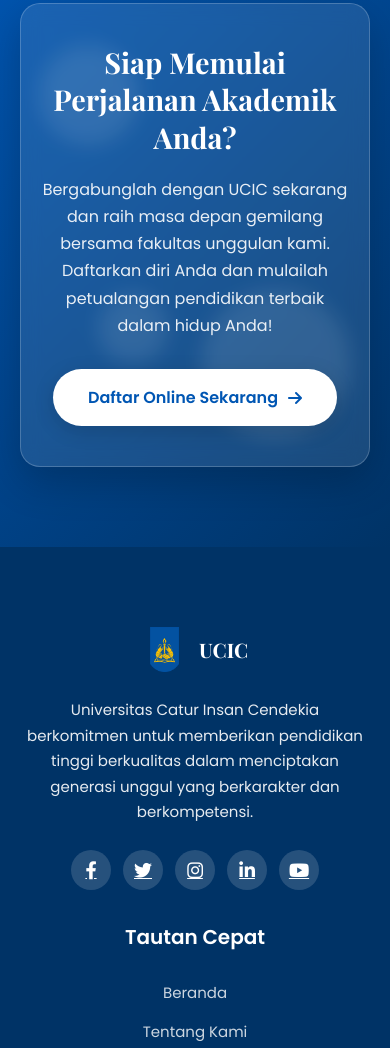
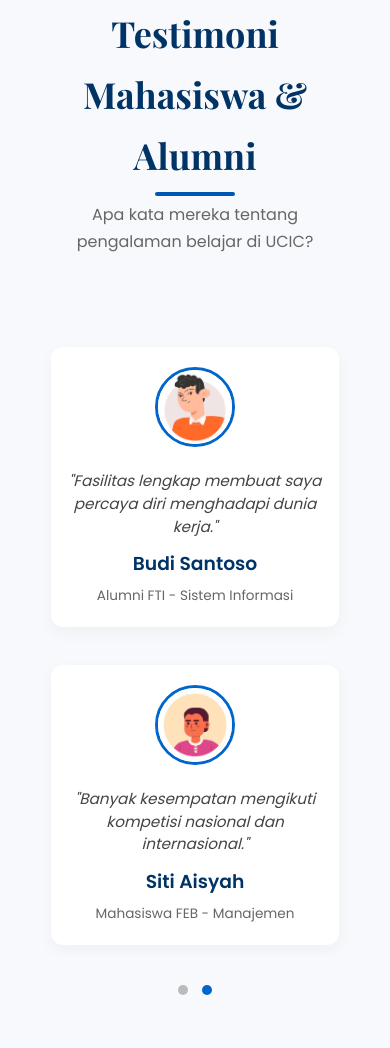
Before and after one commit to AnandaIrfansyah/PrimeTech-UCIC-BitFest2025, a plain HTML site: page index.html in a window 390 px wide. Shown: the part 9956-11004 px from the top of the page. Drawn offline with nearby package versions, Linux system fonts and the light colour scheme.

Commit message:
Update: Testimoni

```diff
--- a/assets/css/style.css
+++ b/assets/css/style.css
@@ -373,6 +373,106 @@ nav ul li a.active::after {
   margin-top: auto;
 }
 /* End News */
+/* ===== Testimonial Section ===== */
+.testimonial-section {
+  padding: 80px 20px;
+  background: #f8f9fc;
+  text-align: center;
+}
+
+.testimonial-slider {
+  position: relative;
+  max-width: 1000px;
+  margin: 20px auto;
+  overflow: hidden;
+}
+
+.testimonial-slide {
+  display: none;
+  justify-content: center;
+  gap: 15px;
+}
+
+.testimonial-slide.active {
+  display: flex;
+}
+
+.testimonial-card {
+  flex: 1;
+  max-width: 45%; /* biar 2 card muat dalam 1 baris */
+  background: #fff;
+  border-radius: 12px;
+  padding: 20px 15px;
+  margin: 0.7rem;
+  box-shadow: 0 6px 16px rgba(0, 0, 0, 0.04);
+  transition: transform 0.3s ease;
+  text-align: center;
+}
+
+.testimonial-card:hover {
+  box-shadow: 0 10px 30px rgba(0, 0, 0, 0.1);
+}
+
+.testimonial-img {
+  width: 80px;
+  height: 80px;
+  border-radius: 50%;
+  object-fit: cover;
+  border: 3px solid #0066cc;
+  margin-bottom: 15px;
+}
+
+.testimonial-content p {
+  font-size: 0.95rem;
+  line-height: 1.5;
+  color: #444;
+  margin-bottom: 10px;
+  font-style: italic;
+}
+
+.testimonial-content h3 {
+  margin: 0;
+  font-weight: 600;
+  color: #003366;
+}
+
+.testimonial-content .role {
+  display: block;
+  font-size: 0.85rem;
+  color: #666;
+  margin-top: 4px;
+}
+
+/* Dot navigation */
+.testimonial-nav {
+  margin-top: 5px;
+}
+
+.testimonial-nav .dot {
+  height: 10px;
+  width: 10px;
+  margin: 0 5px;
+  display: inline-block;
+  border-radius: 50%;
+  background: #bbb;
+  cursor: pointer;
+  transition: background 0.3s ease;
+}
+
+.testimonial-nav .dot.active {
+  background: #0066cc;
+}
+/* Responsive: 1 card di mobile */
+@media (max-width: 768px) {
+  .testimonial-slide {
+    flex-direction: column;
+  }
+
+  .testimonial-card {
+    max-width: 100%;
+  }
+}
+/* End Testimonial Section */
 /* Fakultas */
 .modern-hero {
   background: var(--gradient-blue);
--- a/assets/js/script.js
+++ b/assets/js/script.js
@@ -8,6 +8,42 @@ document.addEventListener("DOMContentLoaded", function () {
     }, 500);
   }, 800);
 });
+
+// ===== Testimonial Slider =====
+// Testimonial Slider
+let testimonialIndex = 0;
+const testimonialSlides = document.querySelectorAll(".testimonial-slide");
+const testimonialDots = document.querySelectorAll(".testimonial-nav .dot");
+
+function showTestimonial(n) {
+  testimonialSlides.forEach((slide, i) => {
+    slide.classList.remove("active");
+    testimonialDots[i].classList.remove("active");
+    if (i === n) {
+      slide.classList.add("active");
+      testimonialDots[i].classList.add("active");
+    }
+  });
+  testimonialIndex = n;
+}
+
+function autoTestimonial() {
+  testimonialIndex = (testimonialIndex + 1) % testimonialSlides.length;
+  showTestimonial(testimonialIndex);
+}
+
+let testimonialInterval = setInterval(autoTestimonial, 5000);
+
+testimonialDots.forEach((dot, i) => {
+  dot.addEventListener("click", () => {
+    showTestimonial(i);
+    clearInterval(testimonialInterval);
+    testimonialInterval = setInterval(autoTestimonial, 5000);
+  });
+});
+
+showTestimonial(testimonialIndex);
+
 
 /* MOBILE NAVIGATION MENU */
 const mobileMenuBtn = document.querySelector(".mobile-menu-btn");
--- a/index.html
+++ b/index.html
@@ -1,34 +1,30 @@
 <!DOCTYPE html>
 <html lang="en">
-
   <head>
-    <meta charset="UTF-8">
-    <meta name="viewport" content="width=device-width, initial-scale=1.0">
+    <meta charset="UTF-8" />
+    <meta name="viewport" content="width=device-width, initial-scale=1.0" />
     <title>Universitas Catur Insan Cendekia</title>
-    <link rel="preconnect" href="https://fonts.googleapis.com">
-    <link rel="preconnect" href="https://fonts.gstatic.com" crossorigin>
-    <link
-        href="https://fonts.googleapis.com/css2?family=Poppins:wght@300;400;500;600;700&family=Playfair+Display:wght@400;500;600;700&display=swap"
-        rel="stylesheet">
-    <link rel="stylesheet" href="https://cdnjs.cloudflare.com/ajax/libs/font-awesome/6.4.0/css/all.min.css">
-    <link rel="stylesheet" href="assets/css/style.css">
-    <link rel="icon" type="image/png" href="assets/img/ucic.png">
+    <link rel="preconnect" href="https://fonts.googleapis.com" />
+    <link rel="preconnect" href="https://fonts.gstatic.com" crossorigin />
+    <link href="https://fonts.googleapis.com/css2?family=Poppins:wght@300;400;500;600;700&family=Playfair+Display:wght@400;500;600;700&display=swap" rel="stylesheet" />
+    <link rel="stylesheet" href="https://cdnjs.cloudflare.com/ajax/libs/font-awesome/6.4.0/css/all.min.css" />
+    <link rel="stylesheet" href="assets/css/style.css" />
+    <link rel="icon" type="image/png" href="assets/img/ucic.png" />
   </head>
 
   <body>
     <div class="loader-container">
       <div class="loader"></div>
-        <img src="assets/img/cic.png" alt="UCIC Logo" class="loader-logo">
+      <img src="assets/img/cic.png" alt="UCIC Logo" class="loader-logo" />
     </div>
 
     <header>
       <div class="container header-container">
         <a href="index.html" class="logo">
           <div class="logo-img">
-                    <img src="assets/img/ucic.png" alt="UCIC Logo">
+            <img src="assets/img/ucic.png" alt="UCIC Logo" />
           </div>
-                <div class="logo-text">Universitas Catur Insan Cendekia<span>Membangun Generasi Berkarakter dan
-                        Berkompetensi</span></div>
+          <div class="logo-text">Universitas Catur Insan Cendekia<span>Membangun Generasi Berkarakter dan Berkompetensi</span></div>
         </a>
         <nav>
           <ul>
@@ -53,8 +49,7 @@
     </header>
 
     <section class="slider-section">
-        <div class="slide active"
-            style="background-image: url('assets/img/gedung-cic.png')">
+      <div class="slide active" style="background-image: url('assets/img/gedung-cic.png')">
         <div class="slide-overlay"></div>
         <div class="slide-content">
           <h2>Selamat Datang di Universitas Catur Insan Cendekia</h2>
@@ -63,8 +58,7 @@
           <a href="tentang-ucic.html" class="btn btn-outline">Pelajari Lebih Lanjut</a>
         </div>
       </div>
-        <div class="slide"
-            style="background-image: url('assets/img/gedung-baru.jpg')">
+      <div class="slide" style="background-image: url('assets/img/gedung-baru.jpg')">
         <div class="slide-overlay"></div>
         <div class="slide-content">
           <h2>Pendidikan Berkualitas, Karir Cemerlang</h2>
@@ -73,8 +67,7 @@
           <a href="beasiswa.html" class="btn btn-outline">Cari Beasiswa</a>
         </div>
       </div>
-        <div class="slide"
-            style="background-image: url('assets/img/rektorat.jpeg')">
+      <div class="slide" style="background-image: url('assets/img/rektorat.jpeg')">
         <div class="slide-overlay"></div>
         <div class="slide-content">
           <h2>Fasilitas Lengkap, Lingkungan Nyaman</h2>
@@ -92,28 +85,23 @@
         </div>
         <div class="news-grid">
           <div class="news-card">
-                    <img src="https://images.unsplash.com/photo-1454165804606-c3d57bc86b40?ixlib=rb-4.0.3&ixid=M3wxMjA3fDB8MHxwaG90by1wYWdlfHx8fGVufDB8fHx8fA%3D%3D&auto=format&fit=crop&w=1000&q=80"
-                        alt="Seminar Kewirausahaan UCIC">
+            <img src="https://images.unsplash.com/photo-1454165804606-c3d57bc86b40?ixlib=rb-4.0.3&ixid=M3wxMjA3fDB8MHxwaG90by1wYWdlfHx8fGVufDB8fHx8fA%3D%3D&auto=format&fit=crop&w=1000&q=80" alt="Seminar Kewirausahaan UCIC" />
             <div class="news-content">
               <h3>UCIC Gelar Seminar Nasional Kewirausahaan</h3>
-                        <p>Seminar ini bertujuan untuk menumbuhkan jiwa wirausaha di kalangan mahasiswa dan masyarakat
-                            umum.</p>
+              <p>Seminar ini bertujuan untuk menumbuhkan jiwa wirausaha di kalangan mahasiswa dan masyarakat umum.</p>
               <a href="berita-kampus.html" class="btn">Baca Selengkapnya</a>
             </div>
           </div>
           <div class="news-card">
-                    <img src="https://images.unsplash.com/photo-1551033406-611cf9a28f67?ixlib=rb-4.0.3&ixid=M3wxMjA3fDB8MHxwaG90by1wYWdlfHx8fGVufDB8fHx8fA%3D%3D&auto=format&fit=crop&w=1000&q=80"
-                        alt="Mahasiswa Juara Coding">
+            <img src="https://images.unsplash.com/photo-1551033406-611cf9a28f67?ixlib=rb-4.0.3&ixid=M3wxMjA3fDB8MHxwaG90by1wYWdlfHx8fGVufDB8fHx8fA%3D%3D&auto=format&fit=crop&w=1000&q=80" alt="Mahasiswa Juara Coding" />
             <div class="news-content">
               <h3>Mahasiswa FTI Juara Kompetisi Coding Nasional</h3>
-                        <p>Tim mahasiswa Fakultas Teknologi Informasi berhasil meraih juara 1 dalam kompetisi coding
-                            tingkat nasional.</p>
+              <p>Tim mahasiswa Fakultas Teknologi Informasi berhasil meraih juara 1 dalam kompetisi coding tingkat nasional.</p>
               <a href="berita-kampus.html" class="btn">Baca Selengkapnya</a>
             </div>
           </div>
           <div class="news-card">
-                    <img src="https://images.unsplash.com/photo-1522071820081-009f0129c71c?ixlib=rb-4.0.3&ixid=M3wxMjA3fDB8MHxwaG90by1wYWdlfHx8fGVufDB8fHx8fA%3D%3D&auto=format&fit=crop&w=1000&q=80"
-                        alt="Wisuda UCIC">
+            <img src="https://images.unsplash.com/photo-1522071820081-009f0129c71c?ixlib=rb-4.0.3&ixid=M3wxMjA3fDB8MHxwaG90by1wYWdlfHx8fGVufDB8fHx8fA%3D%3D&auto=format&fit=crop&w=1000&q=80" alt="Wisuda UCIC" />
             <div class="news-content">
               <h3>Wisuda Angkatan ke-XX UCIC Sukses Digelar</h3>
               <p>Ratusan wisudawan siap berkarya dan memberikan kontribusi terbaik bagi bangsa.</p>
@@ -173,8 +161,7 @@
         </div>
         <div class="faculty-options-grid">
           <div class="faculty-option-card">
-                    <img src="https://images.unsplash.com/photo-1550751827-4bd374c3f58b?ixlib=rb-4.0.3&ixid=M3wxMjA3fDB8MHxwaG90by1wYWdlfHx8fGVufDB8fHx8fA%3D%3D&auto=format&fit=crop&w=1000&q=80"
-                        alt="Fakultas Teknologi Informasi">
+            <img src="https://images.unsplash.com/photo-1550751827-4bd374c3f58b?ixlib=rb-4.0.3&ixid=M3wxMjA3fDB8MHxwaG90by1wYWdlfHx8fGVufDB8fHx8fA%3D%3D&auto=format&fit=crop&w=1000&q=80" alt="Fakultas Teknologi Informasi" />
             <div class="faculty-option-content">
               <h3>Fakultas Teknologi Informasi</h3>
               <p>Mencetak profesional IT yang siap menghadapi tantangan era digital.</p>
@@ -182,8 +169,7 @@
             </div>
           </div>
           <div class="faculty-option-card">
-                    <img src="https://images.unsplash.com/photo-1450101499163-c8848c66ca85?ixlib=rb-4.0.3&ixid=M3wxMjA3fDB8MHxwaG90by1wYWdlfHx8fGVufDB8fHx8fA%3D%3D&auto=format&fit=crop&w=1000&q=80"
-                        alt="Fakultas Ekonomi Bisnis">
+            <img src="https://images.unsplash.com/photo-1450101499163-c8848c66ca85?ixlib=rb-4.0.3&ixid=M3wxMjA3fDB8MHxwaG90by1wYWdlfHx8fGVufDB8fHx8fA%3D%3D&auto=format&fit=crop&w=1000&q=80" alt="Fakultas Ekonomi Bisnis" />
             <div class="faculty-option-content">
               <h3>Fakultas Ekonomi dan Bisnis</h3>
               <p>Membentuk pemimpin bisnis dan ekonom yang berintegritas dan inovatif.</p>
@@ -191,8 +177,7 @@
             </div>
           </div>
           <div class="faculty-option-card">
-                    <img src="https://images.unsplash.com/photo-1454165804606-c3d57bc86b40?ixlib=rb-4.0.3&ixid=M3wxMjA3fDB8MHxwaG90by1wYWdlfHx8fGVufDB8fHx8fA%3D%3D&auto=format&fit=crop&w=1000&q=80"
-                        alt="Fakultas Pendidikan dan Sains">
+            <img src="https://images.unsplash.com/photo-1454165804606-c3d57bc86b40?ixlib=rb-4.0.3&ixid=M3wxMjA3fDB8MHxwaG90by1wYWdlfHx8fGVufDB8fHx8fA%3D%3D&auto=format&fit=crop&w=1000&q=80" alt="Fakultas Pendidikan dan Sains" />
             <div class="faculty-option-content">
               <h3>Fakultas Pendidikan dan Sains</h3>
               <p>Menghasilkan pendidik dan ilmuwan yang kompeten dan berdedikasi.</p>
@@ -206,13 +191,11 @@
     <section class="social-connect-section">
       <div class="container social-connect-grid">
         <div class="social-connect-image">
-                <img src="assets/img/gedung-cic.png"
-                    alt="Siswa Universitas Catur Insan Cendekia">
+          <img src="assets/img/gedung-cic.png" alt="Siswa Universitas Catur Insan Cendekia" />
         </div>
         <div class="social-connect-content">
           <h2>Terhubung dengan CIC</h2>
-                <p>Jangan lewatkan informasi terbaru, acara kampus, dan kisah inspiratif dari UCIC. Ikuti kami di semua
-                    platform media sosial!</p>
+          <p>Jangan lewatkan informasi terbaru, acara kampus, dan kisah inspiratif dari UCIC. Ikuti kami di semua platform media sosial!</p>
           <div class="social-icons">
             <a href="#" aria-label="Facebook"><i class="fab fa-facebook-f"></i></a>
             <a href="#" aria-label="Twitter"><i class="fab fa-twitter"></i></a>
@@ -228,8 +211,7 @@
       <div class="container">
         <div class="section-title">
           <h2>Fasilitas Unggulan UCIC</h2>
-                <p>Kami menyediakan fasilitas modern dan lengkap untuk mendukung proses belajar mengajar dan
-                    pengembangan diri mahasiswa.</p>
+          <p>Kami menyediakan fasilitas modern dan lengkap untuk mendukung proses belajar mengajar dan pengembangan diri mahasiswa.</p>
         </div>
         <div class="facilities-grid">
           <div class="facility-card">
@@ -240,8 +222,7 @@
           <div class="facility-card">
             <div class="icon"><i class="fas fa-book-open"></i></div>
             <h3>Perpustakaan Digital & Fisik</h3>
-                    <p>Akses ke ribuan koleksi buku, jurnal, dan sumber daya digital untuk mendukung riset dan belajar.
-                    </p>
+            <p>Akses ke ribuan koleksi buku, jurnal, dan sumber daya digital untuk mendukung riset dan belajar.</p>
           </div>
           <div class="facility-card">
             <div class="icon"><i class="fas fa-building"></i></div>
@@ -267,6 +248,65 @@
       </div>
     </section>
 
+    <section class="testimonial-section">
+      <div class="container">
+        <div class="section-title">
+          <h2>Testimoni Mahasiswa & Alumni</h2>
+          <p>Apa kata mereka tentang pengalaman belajar di UCIC?</p>
+        </div>
+
+        <div class="testimonial-slider">
+          <!-- Slide 1 (2 card) -->
+          <div class="testimonial-slide active">
+            <div class="testimonial-card">
+              <img src="assets/img/avatar-1.jpg" alt="Andi Saputra" class="testimonial-img" />
+              <div class="testimonial-content">
+                <p>"UCIC memberikan pengalaman belajar yang sangat berkesan."</p>
+                <h3>Andi Saputra</h3>
+                <span class="role">Alumni FTI - Teknik Informatika</span>
+              </div>
+            </div>
+
+            <div class="testimonial-card">
+              <img src="assets/img/avatar-2.jpg" alt="Rina Kartika" class="testimonial-img" />
+              <div class="testimonial-content">
+                <p>"Lingkungan kampus yang nyaman membuat saya betah belajar."</p>
+                <h3>Rina Kartika</h3>
+                <span class="role">Mahasiswa FEB - Akuntansi</span>
+              </div>
+            </div>
+          </div>
+
+          <!-- Slide 2 (2 card) -->
+          <div class="testimonial-slide">
+            <div class="testimonial-card">
+              <img src="assets/img/avatar-3.jpg" alt="Budi Santoso" class="testimonial-img" />
+              <div class="testimonial-content">
+                <p>"Fasilitas lengkap membuat saya percaya diri menghadapi dunia kerja."</p>
+                <h3>Budi Santoso</h3>
+                <span class="role">Alumni FTI - Sistem Informasi</span>
+              </div>
+            </div>
+
+            <div class="testimonial-card">
+              <img src="assets/img/avatar-4.jpg" alt="Siti Aisyah" class="testimonial-img" />
+              <div class="testimonial-content">
+                <p>"Banyak kesempatan mengikuti kompetisi nasional dan internasional."</p>
+                <h3>Siti Aisyah</h3>
+                <span class="role">Mahasiswa FEB - Manajemen</span>
+              </div>
+            </div>
+          </div>
+        </div>
+
+        <!-- Navigasi -->
+        <div class="testimonial-nav">
+          <span class="dot active"></span>
+          <span class="dot"></span>
+        </div>
+      </div>
+    </section>
+
     <section class="modern-cta">
       <div class="floating-shapes">
         <div class="shape shape-1"></div>
@@ -276,11 +316,8 @@
       <div class="cta-container">
         <div class="cta-content">
           <h2>Siap Memulai Perjalanan Akademik Anda?</h2>
-                <p id="typing">Bergabunglah dengan UCIC sekarang dan raih masa depan gemilang bersama fakultas unggulan kami. Daftarkan
-                    diri Anda dan mulailah petualangan pendidikan terbaik dalam hidup Anda!</p>
-                <a href="https://pmb.cic.ac.id/" target="_blank" class="btn-cta">
-                    Daftar Online Sekarang <i class="fas fa-arrow-right"></i>
-                </a>
+          <p id="typing">Bergabunglah dengan UCIC sekarang dan raih masa depan gemilang bersama fakultas unggulan kami. Daftarkan diri Anda dan mulailah petualangan pendidikan terbaik dalam hidup Anda!</p>
+          <a href="https://pmb.cic.ac.id/" target="_blank" class="btn-cta"> Daftar Online Sekarang <i class="fas fa-arrow-right"></i> </a>
         </div>
       </div>
     </section>
@@ -290,11 +327,10 @@
         <div class="footer-container">
           <div class="footer-about">
             <div class="footer-logo-area">
-                        <img src="assets/img/ucic.png" alt="UCIC Logo">
+              <img src="assets/img/ucic.png" alt="UCIC Logo" />
               <div class="footer-logo-text">UCIC</div>
             </div>
-                    <p>Universitas Catur Insan Cendekia berkomitmen untuk memberikan pendidikan tinggi berkualitas dalam
-                        menciptakan generasi unggul yang berkarakter dan berkompetensi.</p>
+            <p>Universitas Catur Insan Cendekia berkomitmen untuk memberikan pendidikan tinggi berkualitas dalam menciptakan generasi unggul yang berkarakter dan berkompetensi.</p>
             <div class="footer-social-links">
               <a href="#" aria-label="Facebook"><i class="fab fa-facebook-f"></i></a>
               <a href="#" aria-label="Twitter"><i class="fab fa-twitter"></i></a>
@@ -327,17 +363,14 @@
           </div>
           <div class="footer-newsletter">
             <h3>Newsletter</h3>
-                    <p>Berlangganan newsletter kami untuk informasi terbaru tentang penerimaan mahasiswa baru dan
-                        kegiatan kampus.</p>
+            <p>Berlangganan newsletter kami untuk informasi terbaru tentang penerimaan mahasiswa baru dan kegiatan kampus.</p>
             <div class="newsletter-form">
-                        <input type="email" placeholder="Alamat Email Anda">
+              <input type="email" placeholder="Alamat Email Anda" />
               <button><i class="fas fa-paper-plane"></i></button>
             </div>
           </div>
         </div>
-            <div class="copyright">
-                © 2025 Universitas Catur Insan Cendekia. Seluruh Hak Cipta Dilindungi.
-            </div>
+        <div class="copyright">© 2025 Universitas Catur Insan Cendekia. Seluruh Hak Cipta Dilindungi.</div>
       </div>
     </footer>
 
@@ -346,7 +379,5 @@
     </button>
 
     <script src="assets/js/script.js"></script>
-
   </body>
-
 </html>
```
Also changed, not shown: assets/img/avatar-1.jpg (added), assets/img/avatar-2.jpg (added), assets/img/avatar-3.jpg (added), assets/img/avatar-4.jpg (added). Lines whose indentation alone changed are shown as unchanged.
